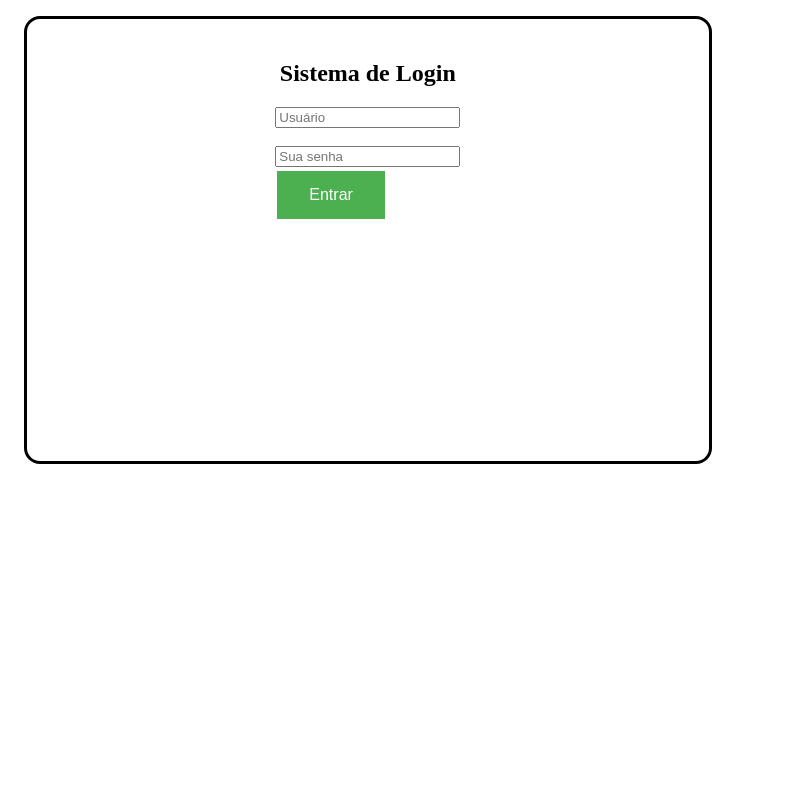
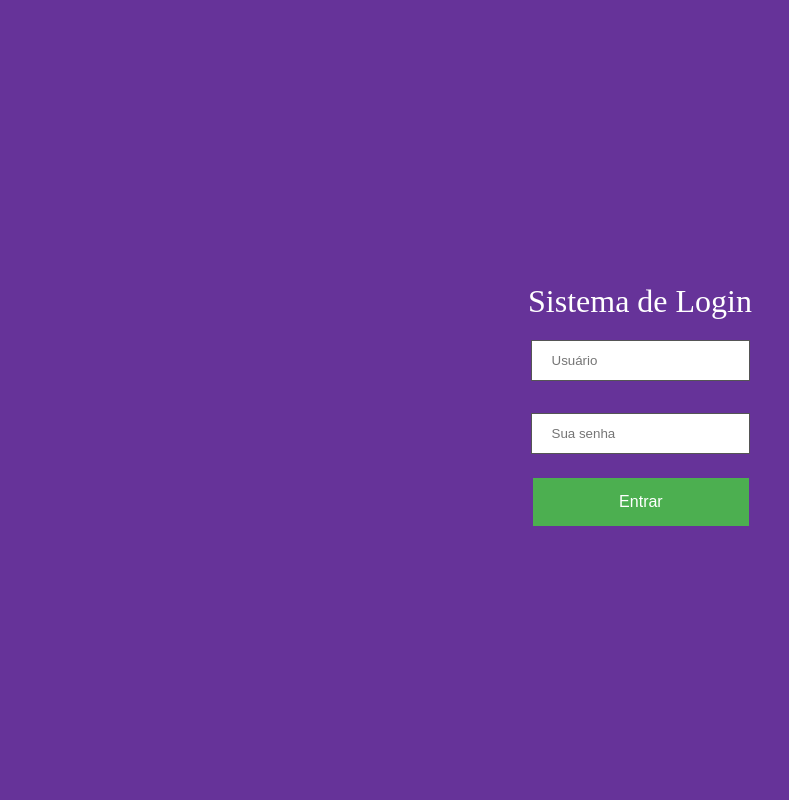
Before and after one commit to DevLucasj/tela-de-login, a PHP site: page / in a window 1280 px wide. Shown: the whole page, without its empty margins (0-789 px from the left). Run offline with PHP 8.4, Linux system fonts and the light colour scheme.

Commit message:
Adicionado estilo tela
Foi implementado estilo na tela de login centralizando os elementos e colocando uma cor quando for focados os formulários

```diff
--- a/css/css.css
+++ b/css/css.css
@@ -1,14 +1,14 @@
+*{ box-sizing: border-box;}
+.container{
+    display: flex;
+    align-items: center;
+    justify-content: center;
 
-.container{
-    margin: 1rem;
-    border: 3px solid black;
-    border-radius: 1rem ;
-    padding: 1.3rem;
-    position: relative;
 }
 .container-login{
-   width: 50vw;
-   height: 50vh;
+  height: 100vh;
+  width: 100vw;
+   background-color: rebeccapurple;
 }
 .box-login{
   display: flex;
@@ -16,20 +16,35 @@
   justify-content: center;
   flex-direction: column;
 }
+.form-login input{
+  width: 100%;
+  padding: 12px 20px;
+  margin: 8px 0;
+  box-sizing: border-box;
+  border: 1px solid #555;
+  outline: none;
+}
+
+.form-login input:focus {
+  transition: 0.7s;
+  background-color: lightblue;
+}
 .button {
-  justify-content: center;
     background-color: #4CAF50; /* Green */
     border: none;
     color: white;
     padding: 15px 32px;
     text-align: center;
     text-decoration: none;
-    display: block;
+    display: inline-block;
     font-size: 16px;
     margin: 4px 2px;
     cursor: pointer;
     -webkit-transition-duration: 0.4s; /* Safari */
     transition-duration: 0.4s;
+    width: 99%;
+    margin-top: 1rem;
+
   }
   .button:hover {
     box-shadow: 0 12px 16px 0 rgba(0,0,0,0.24),0 17px 50px 0 rgba(0,0,0,0.19);
@@ -37,13 +52,8 @@
 
 
 
-  .child {
-    width: 50px;
-    height: 50px;
-    background-color: red;
-    /* Centralizar na vertical e na horizontal */
-    position: absolute;
-    top: 50%;
-    left: 50%;
-    margin: -25px 0 0 -25px; /* aplique margens superior e esquerda negativas para centralizar de verdade o elemento */
-  }
+  .titulo-login{
+  color: white;
+  padding: 15px;
+  font-size: 2rem;
+}
--- /dev/null
+++ b/css/reset.css
@@ -0,0 +1,48 @@
+/* http://meyerweb.com/eric/tools/css/reset/
+   v2.0 | 20110126
+   License: none (public domain)
+*/
+
+html, body, div, span, applet, object, iframe,
+h1, h2, h3, h4, h5, h6, p, blockquote, pre,
+a, abbr, acronym, address, big, cite, code,
+del, dfn, em, img, ins, kbd, q, s, samp,
+small, strike, strong, sub, sup, tt, var,
+b, u, i, center,
+dl, dt, dd, ol, ul, li,
+fieldset, form, label, legend,
+table, caption, tbody, tfoot, thead, tr, th, td,
+article, aside, canvas, details, embed,
+figure, figcaption, footer, header, hgroup,
+menu, nav, output, ruby, section, summary,
+time, mark, audio, video {
+	margin: 0;
+	padding: 0;
+	border: 0;
+	font-size: 100%;
+	font: inherit;
+	vertical-align: baseline;
+}
+/* HTML5 display-role reset for older browsers */
+article, aside, details, figcaption, figure,
+footer, header, hgroup, menu, nav, section {
+	display: block;
+}
+body {
+	line-height: 1;
+}
+ol, ul {
+	list-style: none;
+}
+blockquote, q {
+	quotes: none;
+}
+blockquote:before, blockquote:after,
+q:before, q:after {
+	content: '';
+	content: none;
+}
+table {
+	border-collapse: collapse;
+	border-spacing: 0;
+}
--- a/index.php
+++ b/index.php
@@ -7,7 +7,9 @@ session_start();
     <meta charset="UTF-8">
     <meta http-equiv="X-UA-Compatible" content="IE=edge">
     <meta name="viewport" content="width=device-width, initial-scale=1.0">
+    <link rel="stylesheet" href="css/reset.css">
     <link rel="stylesheet" href="css/css.css">
+
     <title>Home</title>
 </head>
 <body>
@@ -24,9 +26,9 @@ session_start();
     <div class="container container-login">
         <div class="box-login" >
         <h2 class="titulo-login">Sistema de Login</h2>
-        <form action="login.php" method="POST">
+        <form class="form-login" action="login.php" method="POST">
             <input type="text" id="usuario" name="usuario" placeholder="Usuário"><br><br>
-            <input name="senha" class="input is-large" type="password" placeholder="Sua senha">
+            <input name="senha" class="input is-large" type="password" placeholder="Sua senha"><br>
             <button type="submit" class="button">Entrar</button>
           </form>
                 </div>
```
